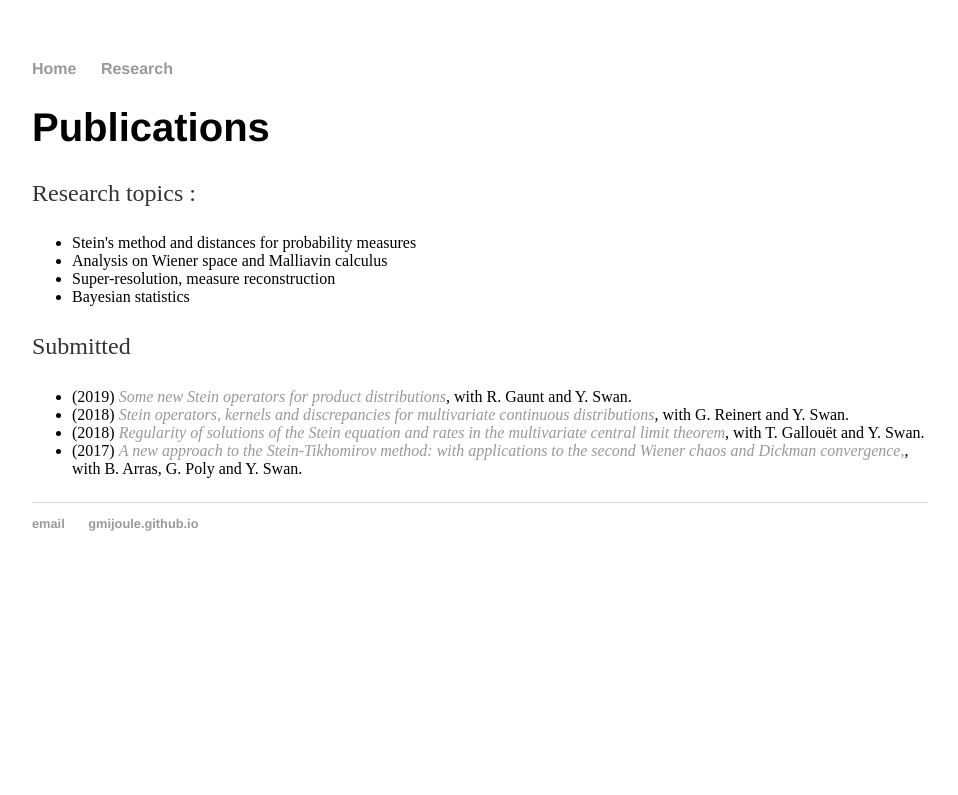
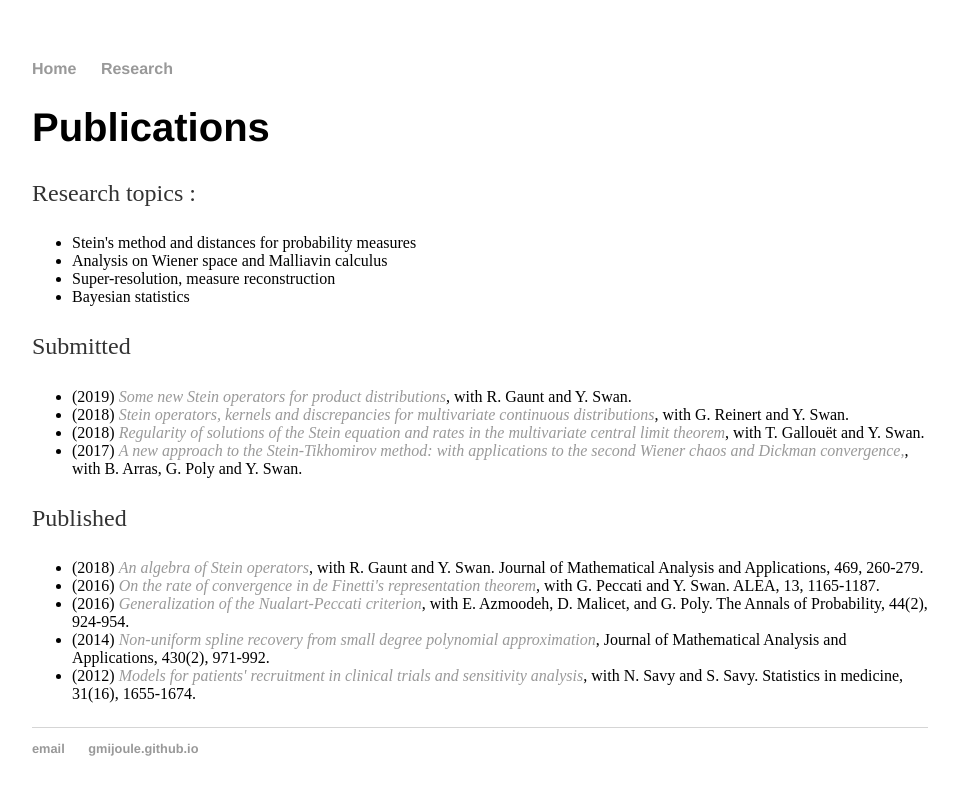
Before and after one commit to gmijoule/gmijoule.github.io, a Jekyll site: the page built from research.html, in a window 1280 px wide. Shown: the top 795 px of the page, without its empty margins (160-1118 px from the left). Built offline with Jekyll 4.4.1, drawn with Linux system fonts in a browser that asks for light colours.

Commit message:
Update research.html

```diff
--- a/research.html
+++ b/research.html
@@ -20,4 +20,13 @@ title: Guillaume Mijoule
 			<li>(2017) <em> <a href="https://arxiv.org/abs/1605.06819">A new approach to the Stein-Tikhomirov method: with applications to the second Wiener chaos and Dickman convergence,</a></em>, with B. Arras, G. Poly and Y. Swan.</li>
 		</ul>
 	</p>
+	<p>Published
+		<ul>
+			<li>(2018) <em> <a href="https://arxiv.org/abs/1604.06819">An algebra of Stein operators</a></em>, with R. Gaunt and Y. Swan. Journal of Mathematical Analysis and Applications, 469, 260-279.</li>
+			<li>(2016) <em> <a href="https://arxiv.org/abs/1601.06606">On the rate of convergence in de Finetti's representation theorem</a></em>, with G. Peccati and Y. Swan. ALEA, 13, 1165-1187.</li>
+			<li>(2016) <em> <a href="https://projecteuclid.org/euclid.aop/1457960387">Generalization of the Nualart-Peccati criterion</a></em>, with E. Azmoodeh, D.  Malicet, and G. Poly. The Annals of Probability, 44(2), 924-954.</li>
+			<li>(2014) <em> <a href="https://arxiv.org/abs/1402.5662">Non-uniform spline recovery from small degree polynomial approximation</a></em>, Journal of Mathematical Analysis and Applications,  430(2), 971-992.</li>
+			<li>(2012) <em> <a href="https://hal.archives-ouvertes.fr/hal-00942867v1"> Models for patients' recruitment in clinical trials and sensitivity analysis</a></em>, with N. Savy and S. Savy. Statistics in medicine, 31(16), 1655-1674.</li>
+		</ul>
+	</p>
 </div><!-- /.blurb -->
```
